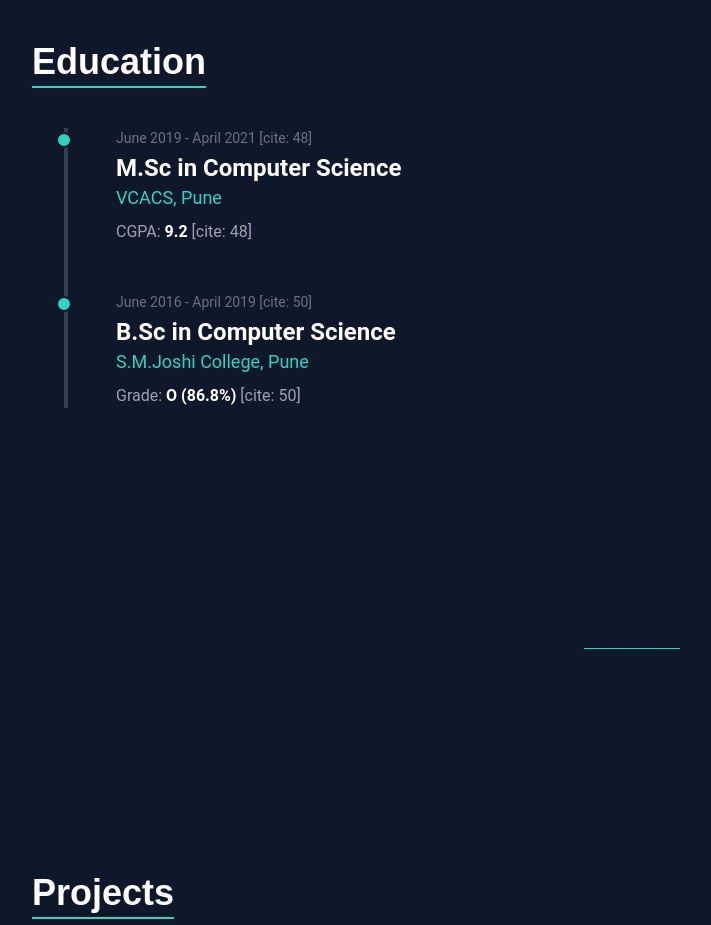
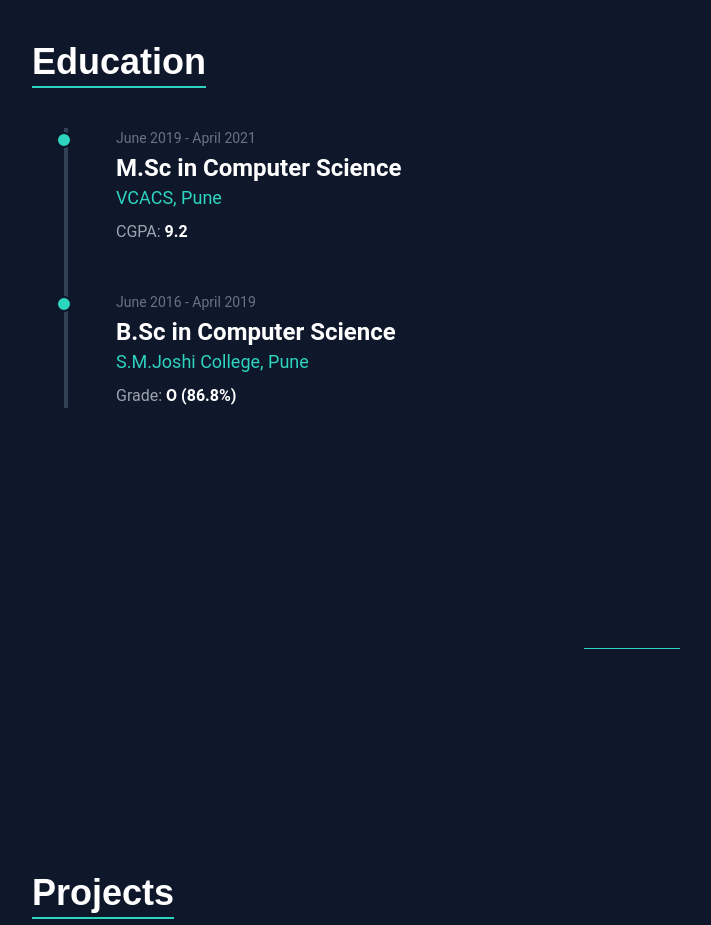
Before and after one commit to RecurPixel/RecurPixel, a plain HTML site: page index.html in a window 1280 px wide. Shown: the part 4140-5065 px from the top of the page, without its empty margins (8-719 px from the left). Drawn offline with nearby package versions, Linux system fonts and the light colour scheme.

Commit message:
Removed minor placeholder text

```diff
--- a/index.html
+++ b/index.html
@@ -271,18 +271,18 @@
 
         <div class="relative pl-8 md:pl-12">
             <div class="absolute -left-2 md:-left-3 top-1 bg-accent w-4 h-4 rounded-full border-2 border-dark-bg"></div>
-            <p class="text-sm text-gray-500 mb-1">June 2019 - April 2021 [cite: 48]</p>
+            <p class="text-sm text-gray-500 mb-1">June 2019 - April 2021 </p>
             <h4 class="text-2xl font-semibold text-white">M.Sc in Computer Science</h4>
             <p class="text-accent text-lg block mb-2">VCACS, Pune</p>
-            <p class="text-gray-400 mb-4">CGPA: <span class="font-bold text-white">9.2</span> [cite: 48]</p>
+            <p class="text-gray-400 mb-4">CGPA: <span class="font-bold text-white">9.2</span> </p>
         </div>
 
         <div class="relative pl-8 md:pl-12">
             <div class="absolute -left-2 md:-left-3 top-1 bg-accent w-4 h-4 rounded-full border-2 border-dark-bg"></div>
-            <p class="text-sm text-gray-500 mb-1">June 2016 - April 2019 [cite: 50]</p>
+            <p class="text-sm text-gray-500 mb-1">June 2016 - April 2019 </p>
             <h4 class="text-2xl font-semibold text-white">B.Sc in Computer Science</h4>
             <p class="text-accent hover:text-accent-light text-lg block mb-2">S.M.Joshi College, Pune</p>
-            <p class="text-gray-400 mb-4">Grade: <span class="font-bold text-white">O (86.8%)</span> [cite: 50]</p>
+            <p class="text-gray-400 mb-4">Grade: <span class="font-bold text-white">O (86.8%)</span> </p>
         </div>
     </div>
 </section>
```
